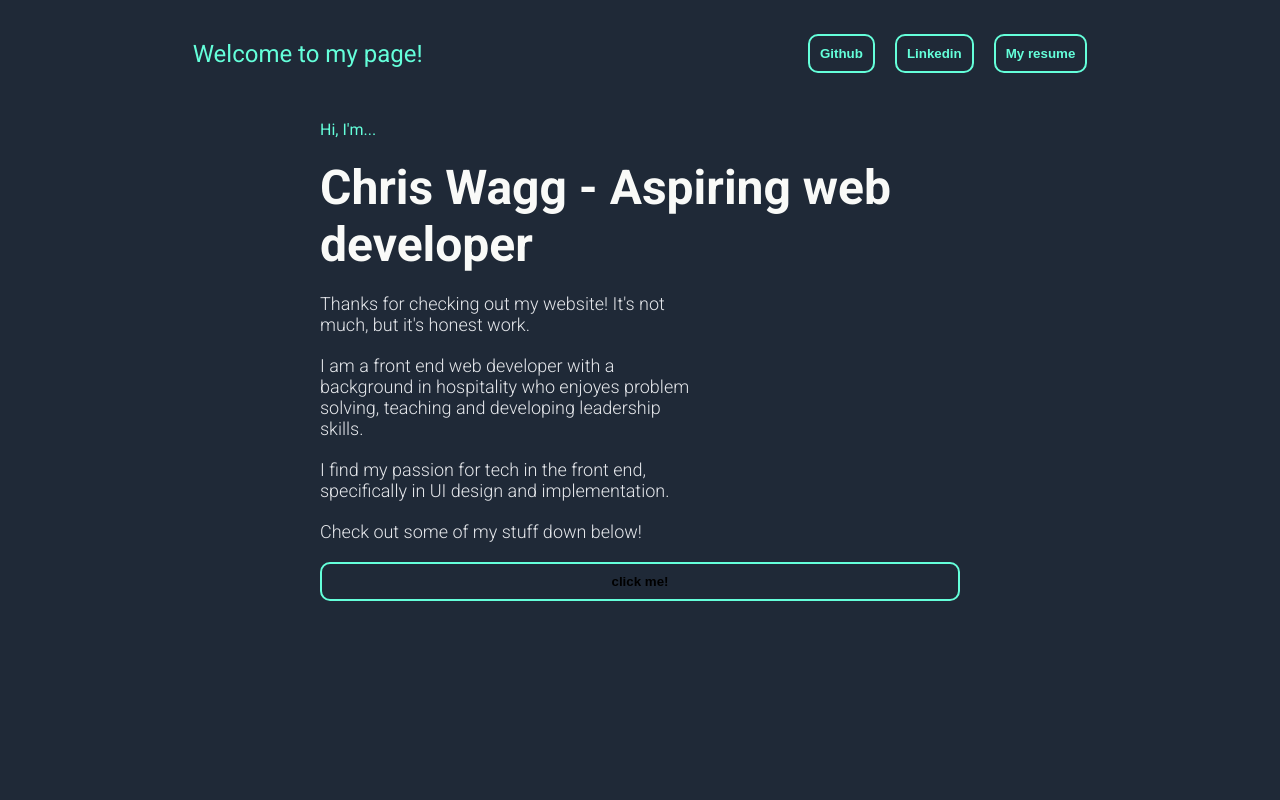
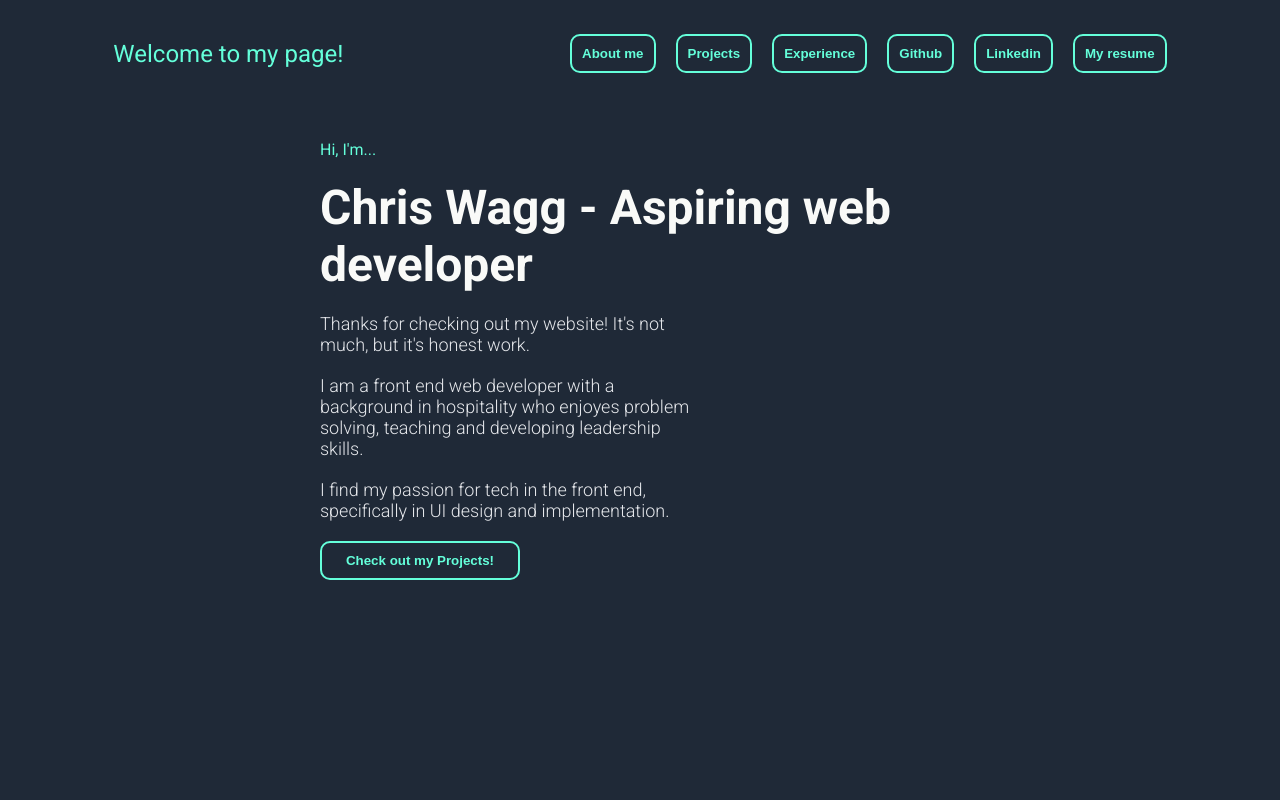
Before and after one commit to Chris-Wagg/personal-website-v3, a React (Create React App) app in the folder personal-website/: page / in a window 1280 px wide. Shown: the top 800 px of the page. Built offline with nearby package versions, Linux system fonts and the light colour scheme.

Commit message:
scroll to section buttons added

```diff
--- a/personal-website/src/App.css
+++ b/personal-website/src/App.css
@@ -134,6 +134,10 @@ a {
 	width: 30vw;
 }
 
+.small-button {
+	width: 200px;
+}
+
 /* ----------------------- */
 /* about me section classes */
 
--- a/personal-website/src/components/NavBar.jsx
+++ b/personal-website/src/components/NavBar.jsx
@@ -1,4 +1,14 @@
 export default function NavBar() {
+	function scrollAbout() {
+		document.getElementById('scroll-target-about').scrollIntoView()
+	}
+	function scrollProjects() {
+		document.getElementById('scroll-target-projects').scrollIntoView()
+	}
+	function scrollExperience() {
+		document.getElementById('scroll-target-experience').scrollIntoView()
+	}
+	// fix jerky scrolling with css scroll behaviour class on html
 	return (
 		<>
 			<div class="nav">
@@ -6,6 +16,15 @@ export default function NavBar() {
 					<h1>Welcome to my page!</h1>
 				</section>
 				<section class="nav-links">
+					<button className="secondary-text-green" onClick={scrollAbout}>
+						About me
+					</button>
+					<button className="secondary-text-green" onClick={scrollProjects}>
+						Projects
+					</button>
+					<button className="secondary-text-green" onClick={scrollExperience}>
+						Experience
+					</button>
 					<button>
 						<a href="https://github.com/Chris-Wagg">Github</a>
 					</button>
--- a/personal-website/src/pages/AboutMe.jsx
+++ b/personal-website/src/pages/AboutMe.jsx
@@ -14,9 +14,9 @@ export default function AboutMe() {
 
 	return (
 		<>
-			<section className="about-me-container" id="scroll-target">
+			<section className="about-me-container" id="scroll-target-about">
 				<div className="hidden">
-					<div className="about-me-text hidden" id="about-me-text-div">
+					<div className="about-me-text hidden">
 						<h1>About me</h1>
 						<div>
 							Hey! I'm Chris and I want to build stuff for the internet. My
--- a/personal-website/src/pages/Experience.jsx
+++ b/personal-website/src/pages/Experience.jsx
@@ -15,7 +15,7 @@ export default function Experience() {
 	hiddenElements.forEach((el) => observer.observe(el))
 
 	return (
-		<div className="experience-container">
+		<div className="experience-container" id="scroll-target-experience">
 			<div className="main-text-blue unskew hidden">Experience</div>
 			<section className="experience hidden">
 				<ExperienceCard
--- a/personal-website/src/pages/HeroSection.jsx
+++ b/personal-website/src/pages/HeroSection.jsx
@@ -37,11 +37,14 @@ export default function HeroSection() {
 							I find my passion for tech in the front end, specifically in UI
 							design and implementation.
 						</div>
-						<div className="secondary-text">
+						{/* <div className="secondary-text">
 							Check out some of my stuff down below!
-						</div>
-						<button className="scolling-button" onClick={scrollTrigger}>
-							click me!
+						</div> */}
+						<button
+							className="secondary-text-green small-button"
+							onClick={scrollTrigger}
+						>
+							Check out my Projects!
 						</button>
 					</div>
 				</div>
--- a/personal-website/src/pages/Projects.jsx
+++ b/personal-website/src/pages/Projects.jsx
@@ -15,7 +15,7 @@ export default function Projects() {
 	hiddenElements.forEach((el) => observer.observe(el))
 
 	return (
-		<div className="projects-container">
+		<div className="projects-container" id="scroll-target-projects">
 			<div className="main-text underline hidden">Projects</div>
 			<section className="projects hidden">
 				<ProjectCard
```
